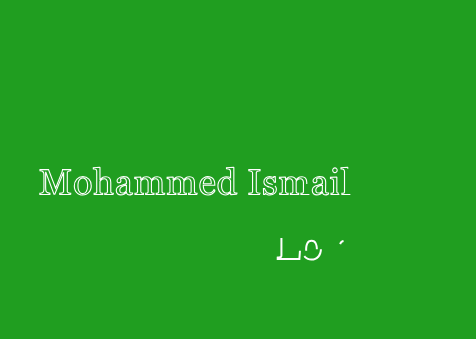
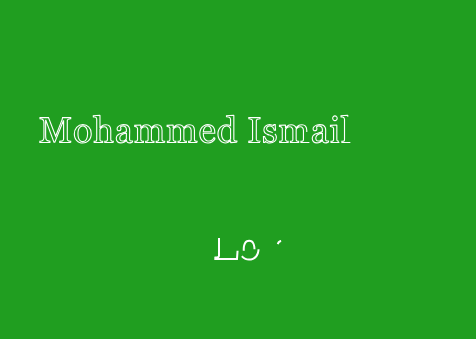
Before and after one commit to pgpremgeetha/For_Ismail, a plain HTML site: page index.html in a window 390 px wide. Shown: the part 254-593 px from the top of the page, 476 px wide, since content can reach past the window. Drawn offline with Linux system fonts and the light colour scheme.

Commit message:
done updates

```diff
--- a/style.css
+++ b/style.css
@@ -157,7 +157,7 @@ body{
         position: absolute;
         top: 50%;
         left: 50%;
-        transform: translate(-50%, -25%);
+        transform: translate(-50%, -125%);
     }
 
     #line2{
@@ -178,6 +178,10 @@ body{
         width: 80%;
     }
 
+    svg#line2{
+        width: 40%;
+    }
+
     svg#sign{
         width: 25%;
     }
```
